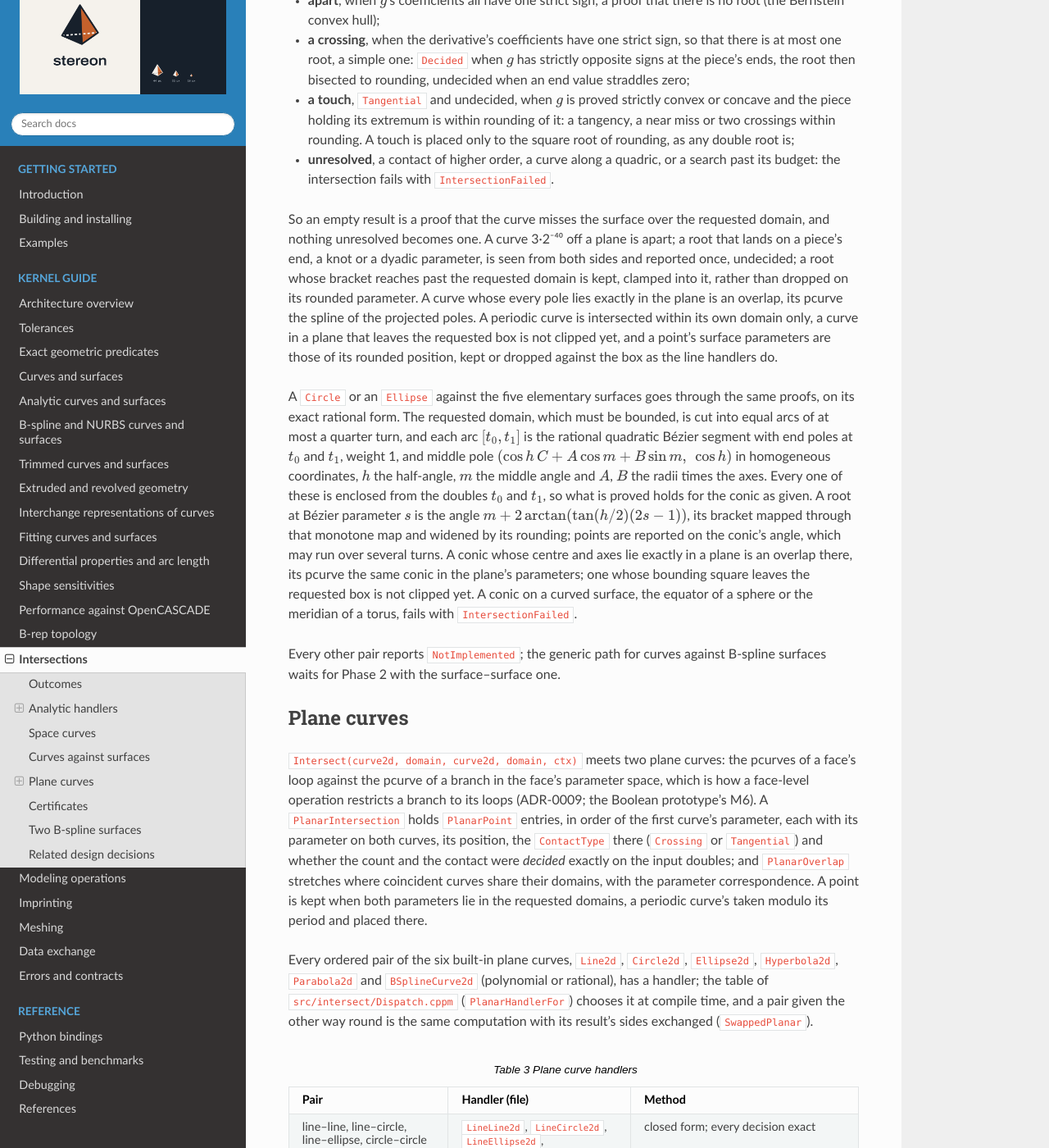
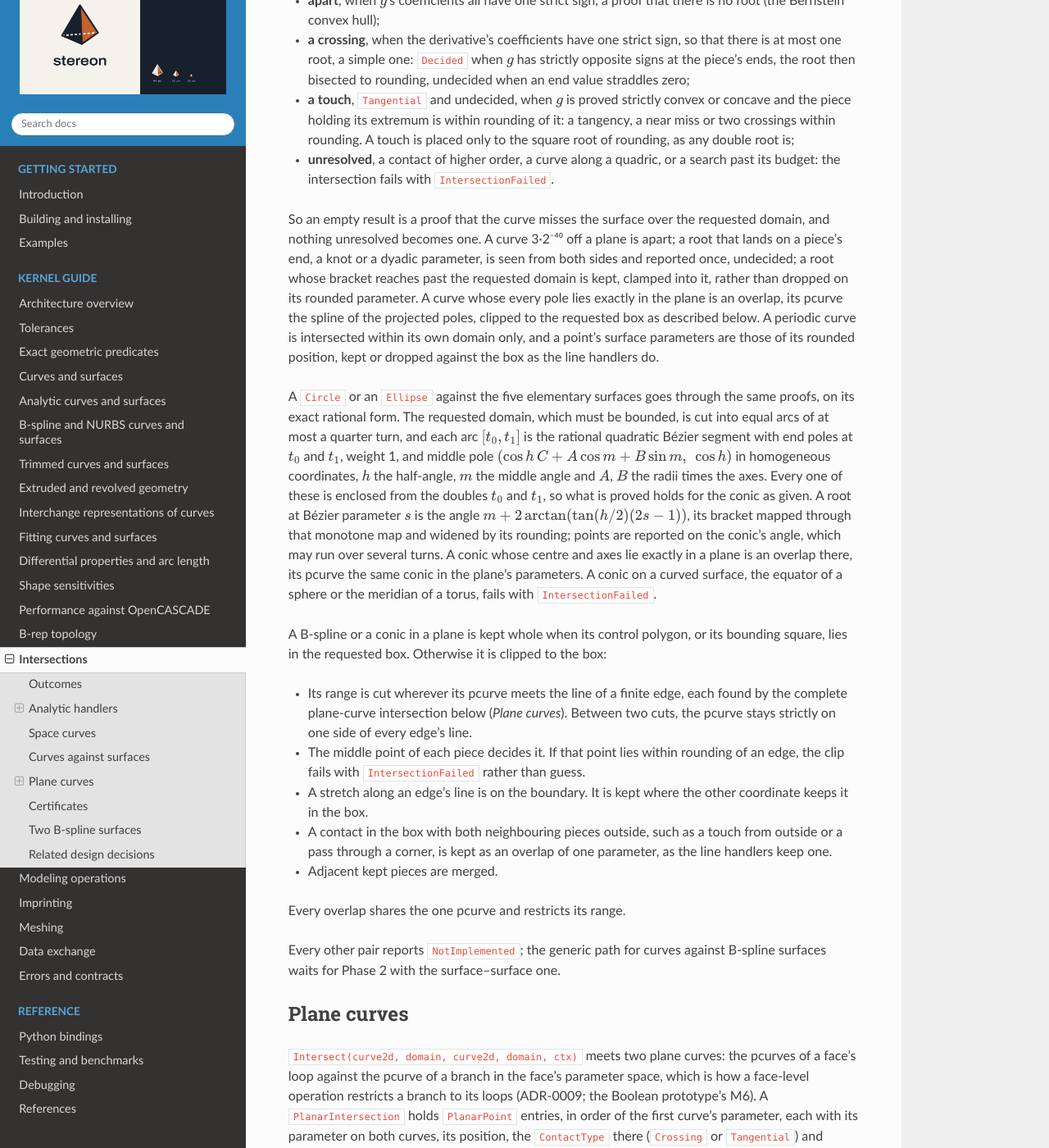
Before and after one commit to onurtuncer/Stereon, a Sphinx documentation site: the page built from docs/intersection.rst, in a window 1280 px wide and 1400 px high, scrolled down 9835 px. Shown: the whole window at 82% size. Built offline with Sphinx 7.4.7 and the Read the Docs theme 3.1.0, drawn with Linux system fonts in a browser that asks for light colours; pages that are not in the unit, such as notebooks, are missing from menus; cross-references to code outside the pages are shown as plain code.

Commit message:
intersect: clip a B-spline or a conic in a plane to the requested box
A curve lying in a plane whose control polygon (or bounding square, for a
conic) left the requested box returned NotImplemented. It is now clipped:
the range is cut wherever the pcurve meets the line of a finite edge,
through the complete plane-curve intersections, and each piece between
two cuts, strictly on one side of every edge's line, is decided by its
middle point. A stretch along an edge's line is on the boundary and kept
where the other coordinate keeps it in the box. A contact in the box
between two pieces outside is kept as an overlap of one parameter, as
the line handlers keep one. A middle point within rounding of an edge
fails with IntersectionFailed. Every overlap shares the pcurve.

Tests: the unit circle's right half as two stretches across the seam, a
touch from outside kept as one parameter, a circle wholly outside proved
apart, a cubic cut at s = 1/2, the earlier circle in a unit square, and a
straight spline along the box's edge, which kept a stretch outside the
box before the edge's axis was taken into account.

Co-Authored-By: Claude Opus 5.5 <noreply@anthropic.com>

```diff
--- a/docs/intersection.rst
+++ b/docs/intersection.rst
@@ -540,10 +540,10 @@ parameter, is seen from both sides and reported once, undecided; a root
 whose bracket reaches past the requested domain is kept, clamped into it,
 rather than dropped on its rounded parameter. A curve whose every pole lies
 exactly in the plane is an overlap, its pcurve the spline of the projected
-poles. A periodic curve is intersected within its own domain only, a
-curve in a plane that leaves the requested box is not clipped yet, and a
-point's surface parameters are those of its rounded position, kept or
-dropped against the box as the line handlers do.
+poles, clipped to the requested box as described below. A periodic curve
+is intersected within its own domain only, and a point's surface
+parameters are those of its rounded position, kept or dropped against the
+box as the line handlers do.
 
 A ``Circle`` or an ``Ellipse`` against the five elementary surfaces goes
 through the same proofs, on its exact rational form. The requested domain,
@@ -559,10 +559,28 @@ angle :math:`m + 2 \arctan(\tan(h/2)(2s - 1))`, its bracket mapped through
 that monotone map and widened by its rounding; points are reported on the
 conic's angle, which may run over several turns. A conic whose centre and
 axes lie exactly in a plane is an overlap there, its pcurve the same
-conic in the plane's parameters; one whose bounding square leaves the
-requested box is not clipped yet. A conic on a curved surface, the
-equator of a sphere or the meridian of a torus, fails with
-``IntersectionFailed``.
+conic in the plane's parameters. A conic on a curved surface, the equator
+of a sphere or the meridian of a torus, fails with ``IntersectionFailed``.
+
+A B-spline or a conic in a plane is kept whole when its control polygon,
+or its bounding square, lies in the requested box. Otherwise it is
+clipped to the box:
+
+- Its range is cut wherever its pcurve meets the line of a finite edge,
+  each found by the complete plane-curve intersection below
+  (*Plane curves*). Between two cuts, the pcurve stays strictly on one
+  side of every edge's line.
+- The middle point of each piece decides it. If that point lies within
+  rounding of an edge, the clip fails with ``IntersectionFailed`` rather
+  than guess.
+- A stretch along an edge's line is on the boundary. It is kept where the
+  other coordinate keeps it in the box.
+- A contact in the box with both neighbouring pieces outside, such as a
+  touch from outside or a pass through a corner, is kept as an overlap of
+  one parameter, as the line handlers keep one.
+- Adjacent kept pieces are merged.
+
+Every overlap shares the one pcurve and restricts its range.
 
 Every other pair reports ``NotImplemented``; the generic path for curves
 against B-spline surfaces waits for Phase 2 with the surface–surface one.
```
Also changed, not shown: docs/planning/v0.2-acceptance-ledger.md (+1 -1 lines), 2 other files.
